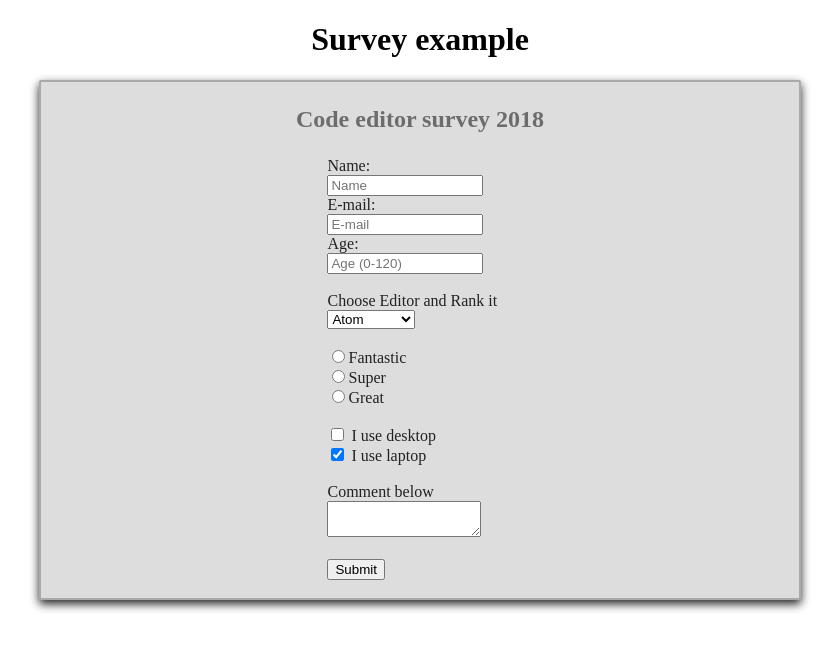
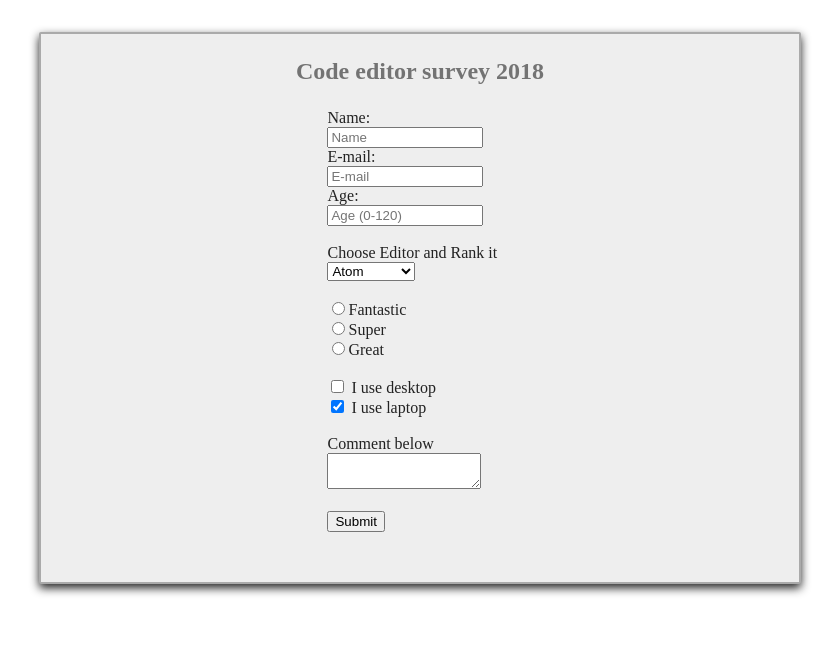
Before and after one commit to consolelogr/html5_survey, a plain HTML site: page index.html in a window 1280 px wide. Shown: the whole page, without its empty margins (220-1059 px from the left). Drawn offline with Linux system fonts and the light colour scheme.

Commit message:
Added styling

```diff
--- a/index.html
+++ b/index.html
@@ -4,23 +4,13 @@
   <meta charset="UTF-8">
   <title>HTML5 SURVEY</title>
   <link rel="stylesheet" href="./style.css">
+  <meta name="viewport" content="width=device-width, initial-scale=1.0">
+  <meta http-equiv="X-UA-Compatible" content="ie=edge">
 
 </head>
+
 <body>
-<!-- partial:index.partial.html -->
-<!DOCTYPE html>
-<html lang="en">
-<head>
-  <meta charset="UTF-8">
-  <meta name="viewport" content="width=device-width, initial-scale=1.0">
-  <meta http-equiv="X-UA-Compatible" content="ie=edge">
-  <link rel="stylesheet" href="survey.css">
-  <title>Survey survival</title>
-</head>
-<body>
-  <div class="header">
-    <h1 id="title">Survey example</h1>
-  </div>
+
 
 <div class="container">
   <p id="description">Code editor survey 2018</p>
--- a/style.css
+++ b/style.css
@@ -16,17 +16,18 @@ h1{
   display: flex;
   flex-direction: column;
   margin: auto;
+  margin-top: 2rem;
   color: #222;
   width: 60%;
-  background: #ddd;
+  background: #eee;
   border: #aaa solid 2px;
   border-radius: 2px;
   box-shadow: 0px 4px 10px;
-align-items:         center;
+  align-items: center;
+  padding-bottom: 2rem;
 }
 #survey-form{
-  background: #ddd;
-width: 2fr;
+  width: 2fr;
 }
 label{
   display: flex;
```
